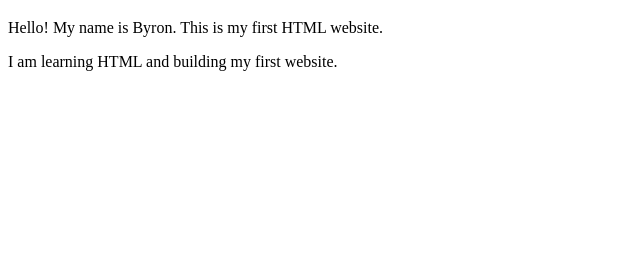
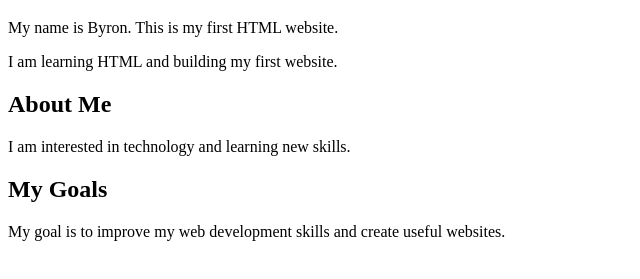
Before and after one commit to byroneomiti/my-first-html-website, a plain HTML site: page index.html in a window 1280 px wide. Shown: the part 61-340 px from the top of the page, without its empty margins (0-640 px from the left). Drawn offline with Linux system fonts and the light colour scheme.

Commit message:
Update index.html

```diff
--- a/index.html
+++ b/index.html
@@ -7,9 +7,15 @@
 
     <h1>Welcome to My Website</h1>
 
-    <p>Hello! My name is Byron. This is my first HTML website.</p>
+    <p>My name is Byron. This is my first HTML website.</p>
 
     <p>I am learning HTML and building my first website.</p>
 
+    <h2>About Me</h2>
+    <p>I am interested in technology and learning new skills.</p>
+
+    <h2>My Goals</h2>
+    <p>My goal is to improve my web development skills and create useful websites.</p>
+
 </body>
 </html>
```
